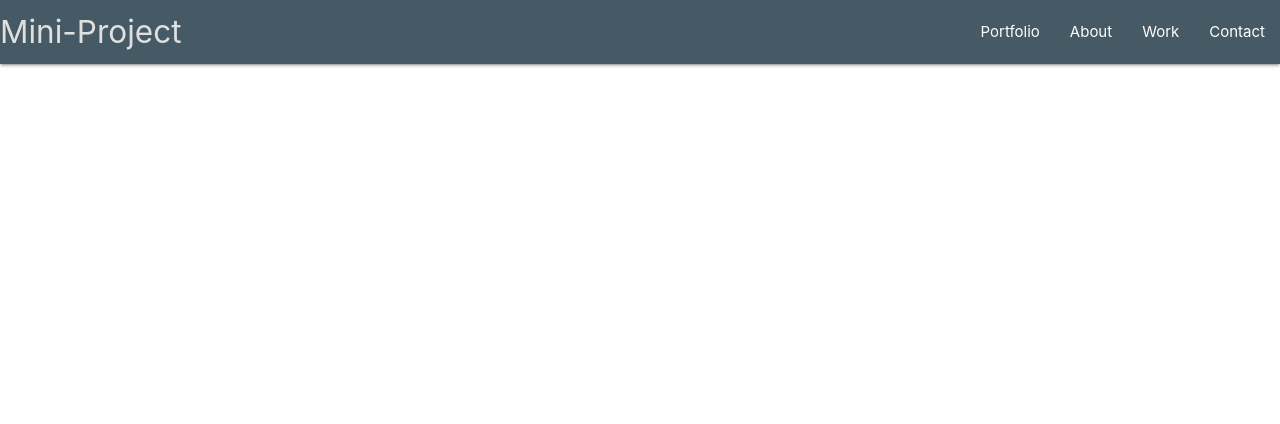
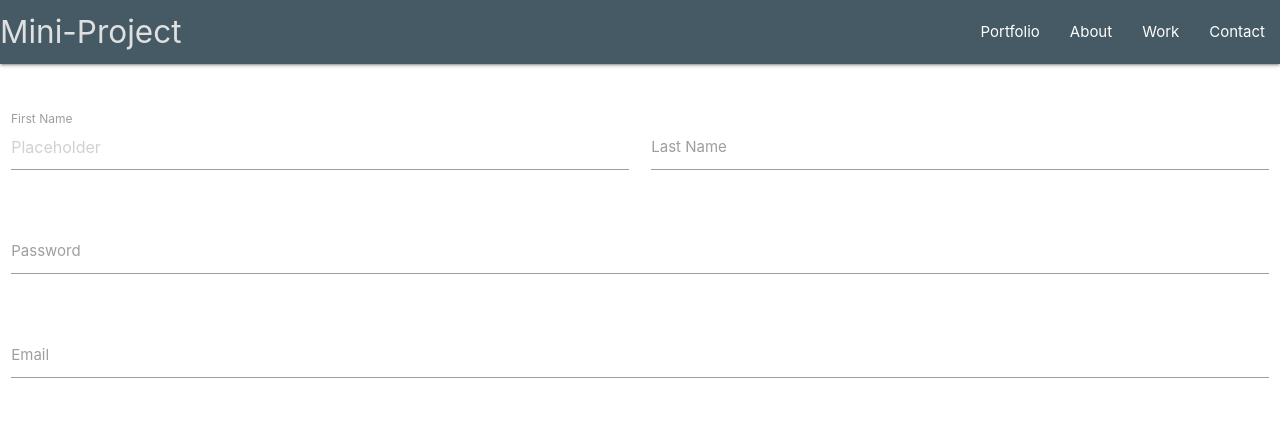
Before and after one commit to nwsanfor24/node-day-three, a plain HTML site: page mini-project/index.html in a window 1280 px wide. Drawn offline with nearby package versions, Linux system fonts and the light colour scheme.

Commit message:
added a forms page

```diff
--- a/mini-project/index.html
+++ b/mini-project/index.html
@@ -8,7 +8,8 @@
 
     <!-- Compiled and minified CSS -->
     <link rel="stylesheet" href="https://cdnjs.cloudflare.com/ajax/libs/materialize/1.0.0/css/materialize.min.css">
-    <link href="https://stackpath.bootstrapcdn.com/font-awesome/4.7.0/css/font-awesome.min.css" rel="stylesheet" integrity="sha384-wvfXpqpZZVQGK6TAh5PVlGOfQNHSoD2xbE+QkPxCAFlNEevoEH3Sl0sibVcOQVnN" crossorigin="anonymous">
+    <link href="https://stackpath.bootstrapcdn.com/font-awesome/4.7.0/css/font-awesome.min.css" rel="stylesheet"
+        integrity="sha384-wvfXpqpZZVQGK6TAh5PVlGOfQNHSoD2xbE+QkPxCAFlNEevoEH3Sl0sibVcOQVnN" crossorigin="anonymous">
     <link href="https://fonts.googleapis.com/icon?family=Material+Icons" rel="stylesheet">
 
 </head>
@@ -34,6 +35,38 @@
             </ul>
         </div>
     </nav>
+    <br>
+    <br>
+
+    <!--User Input Area-->
+    <div class="row">
+        <form class="col s12">
+            <div class="row">
+                <div class="input-field col s6">
+                    <input placeholder="Placeholder" id="first_name" type="text" class="validate">
+                    <label for="first_name">First Name</label>
+                </div>
+                <div class="input-field col s6">
+                    <input id="last_name" type="text" class="validate">
+                    <label for="last_name">Last Name</label>
+                </div>
+            </div>
+            <div class="row">
+                <div class="input-field col s12">
+                    <input id="password" type="password" class="validate">
+                    <label for="password">Password</label>
+                </div>
+            </div>
+            <div class="row">
+                <div class="input-field col s12">
+                    <input id="email" type="email" class="validate">
+                    <label for="email">Email</label>
+                </div>
+            </div>
+        </form>
+    </div>
+    <br>
+    <br>
 
 
 
```
